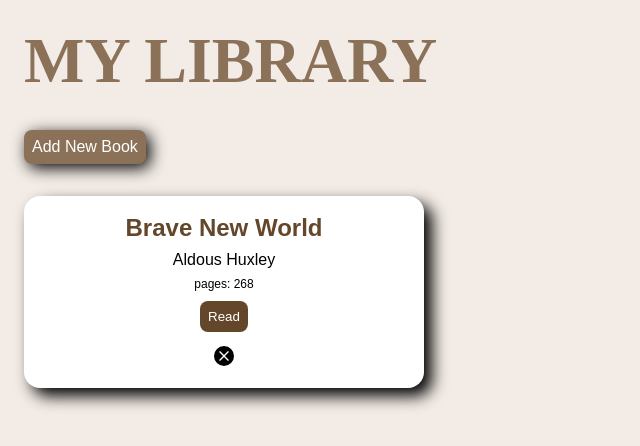
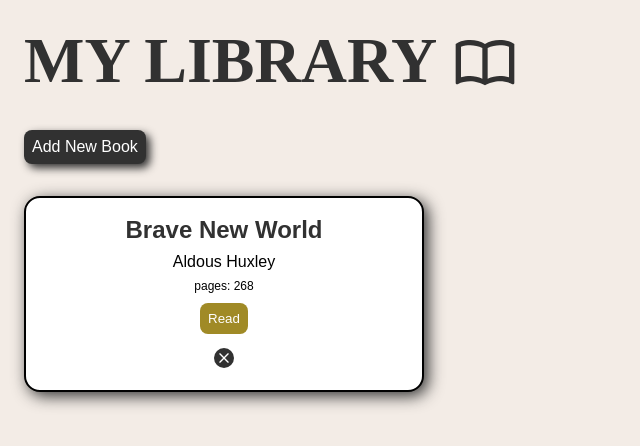
Before and after one commit to miclaine-elise/Library, a plain HTML site: page index.html in a window 1280 px wide. Shown: the whole page, without its empty margins (0-640 px from the left). Drawn offline with Linux system fonts and the light colour scheme; a web font is replaced by a local one.

Commit message:
Add book icon and change colors

```diff
--- a/index.html
+++ b/index.html
@@ -15,7 +15,9 @@
 </head>
 
 <body>
-    <h1 id="page-title">MY LIBRARY</h1>
+    <h1 id="page-title">MY LIBRARY
+        <img src="book.svg" alt="Book">
+    </h1>
     <button id="new-book">Add New Book</button>
     <div id="library">
     </div>
--- a/styles.css
+++ b/styles.css
@@ -8,7 +8,16 @@ body {
     font-size: 4rem;
     padding: 1rem;
     margin: 0;
-    color: rgb(138, 113, 88);
+    color: rgb(49, 49, 49);
+    display: flex;
+}
+
+#page-title img {
+    height: 4rem;
+    align-self: center;
+    padding-bottom: 3px;
+    padding-left: 1rem;
+    filter: invert(20%) sepia(0%) saturate(2348%) hue-rotate(182deg) brightness(87%) contrast(94%);
 }
 
 #library {
@@ -19,14 +28,14 @@ body {
 }
 
 #new-book {
-    background-color: rgb(138, 113, 88);
+    background-color: rgb(49, 49, 49);
     color: white;
     border: none;
     padding: 0.5rem;
     font-size: 1rem;
     border-radius: 0.5rem;
     margin: 1rem;
-    box-shadow: 0.25rem 0.25rem 1rem black;
+    box-shadow: 0.25rem 0.25rem 0.5rem rgb(49, 49, 49);
 }
 
 .book {
@@ -38,13 +47,14 @@ body {
     border-radius: 1rem;
     justify-items: center;
     align-items: center;
-    box-shadow: 0.5rem 0.5rem 1rem black;
+    box-shadow: 0.25rem 0.25rem 1rem rgb(49, 49, 49);
+    border: solid 2px;
 }
 
 .book-title {
     font-size: 1.5rem;
     font-weight: 700;
-    color: rgb(100, 71, 42);
+    color: rgb(49, 49, 49);
 }
 
 .book-author {
@@ -63,7 +73,7 @@ body {
 }
 
 .deleteBtn {
-    background-color: black;
+    background-color: rgb(49, 49, 49);
     border-radius: 50%;
     height: 1.25rem;
     width: 1.25rem;
@@ -74,7 +84,7 @@ body {
 }
 
 .book-status {
-    background-color: rgb(100, 71, 42);
+    background-color: rgb(160, 138, 38);
     ;
     color: white;
     border: none;
@@ -88,6 +98,7 @@ dialog[open] {
     position: fixed;
     align-items: center;
     padding: 2rem;
+    box-shadow: 0.25rem 0.25rem 1rem rgb(49, 49, 49);
 }
 
 form {
@@ -98,7 +109,7 @@ form {
 }
 
 dialog h1 {
-    color: rgb(138, 113, 88);
+    color: rgb(49, 49, 49);
     font-family: "Asap Condensed";
     text-align: center;
     font-size: 3rem;
@@ -112,4 +123,9 @@ dialog h1 {
 
 #submit-book {
     grid-column: 1/3;
+    background-color: rgb(160, 138, 38);
+    color: white;
+    border: none;
+    height: 1.5rem;
+    border-radius: 0.25rem;
 }
```
Also changed, not shown: book.svg (added).
